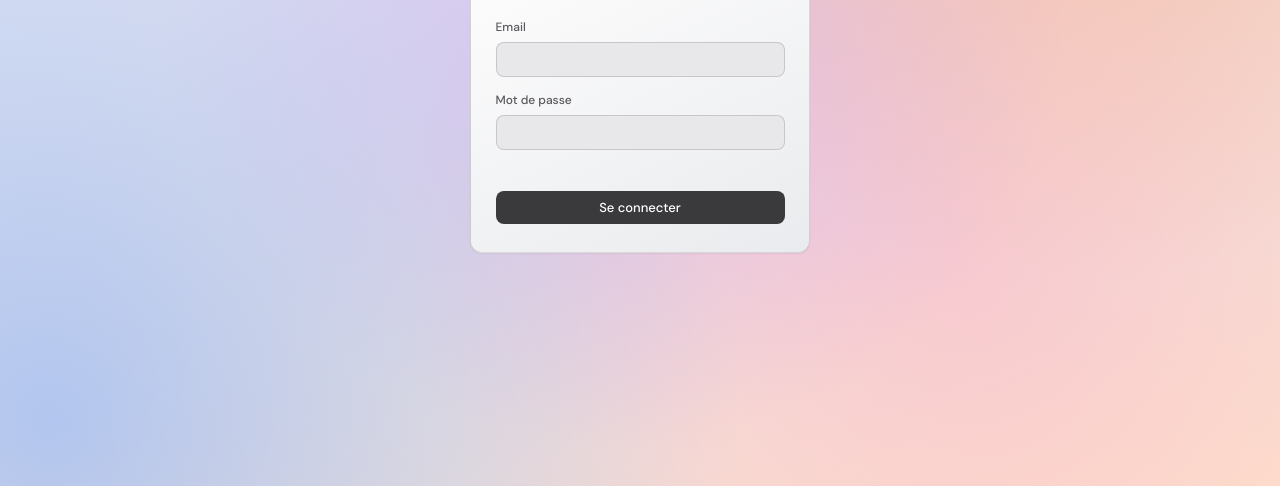
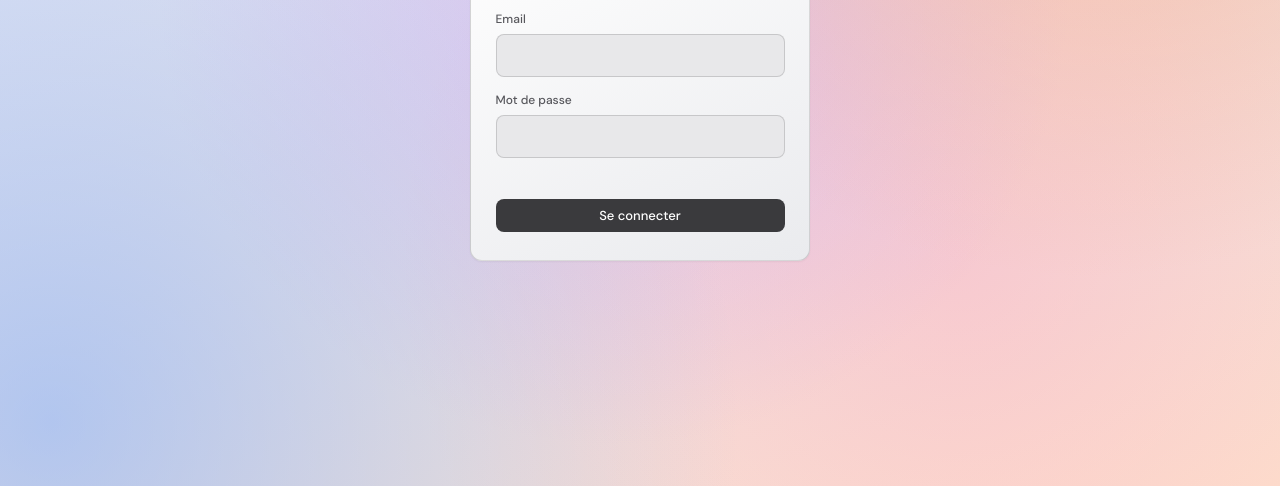
Before and after one commit to chouck85/caisse-domme-pwa, a plain HTML site: page index.html in a window 1280 px wide. Shown: the part 314-800 px from the top of the page. Drawn offline with nearby package versions, Linux system fonts and the light colour scheme.

Commit message:
Fix affichage écran de connexion sur iOS Safari (zoom auto)

```diff
--- a/index.html
+++ b/index.html
@@ -381,9 +381,16 @@ canvas { display: block; }
   background: var(--bg);
   background-attachment: fixed;
   padding: 20px;
+  padding-top: max(20px, env(safe-area-inset-top));
+  padding-bottom: max(20px, env(safe-area-inset-bottom));
+  overflow-y: auto;
+  -webkit-overflow-scrolling: touch;
 }
 .login-card {
   width: 100%; max-width: 340px;
+  max-height: calc(100dvh - 40px);
+  overflow-y: auto;
+  margin: auto;
   background: linear-gradient(155deg, var(--surf-top), var(--surf-bot));
   backdrop-filter: var(--glass-blur); -webkit-backdrop-filter: var(--glass-blur);
   border: 1px solid var(--border2);
@@ -394,6 +401,10 @@ canvas { display: block; }
 .login-title { font-size: 18px; font-weight: 600; color: var(--text); margin-bottom: 4px; text-align: center; }
 .login-sub { font-size: 12px; color: var(--text3); margin-bottom: 1.5rem; text-align: center; }
 .login-card .form-group { margin-bottom: 1rem; }
+.login-card .form-group input {
+  font-size: 16px; /* évite le zoom automatique de Safari iOS au focus */
+  padding: 10px 12px;
+}
 .login-error { color: var(--red); font-size: 12px; min-height: 16px; margin-bottom: .75rem; }
 @media (max-width: 900px) { .grid-2 { grid-template-columns: 1fr; } }
 
```
